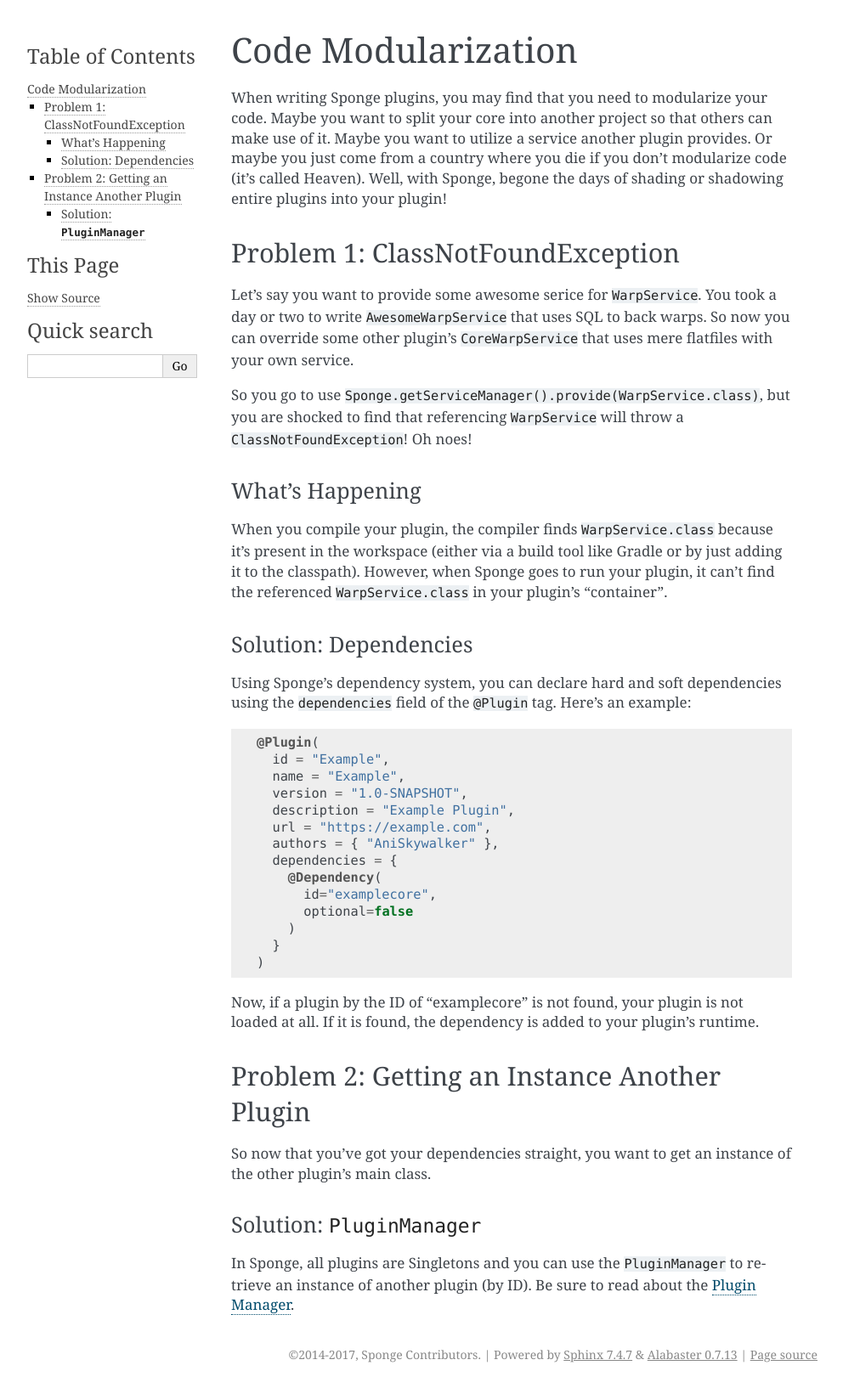
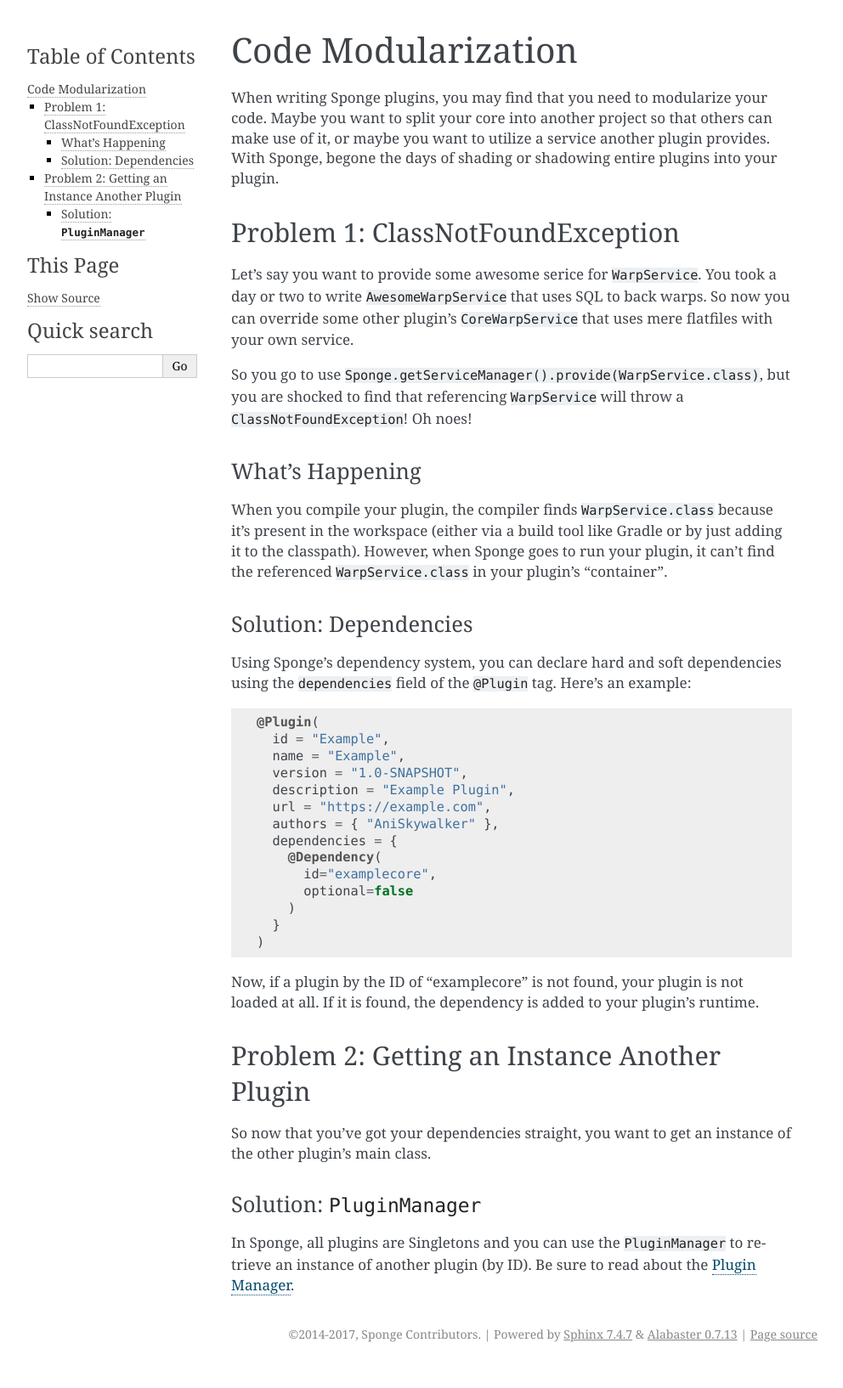
Before and after one commit to SpongePowered/SpongeDocs, a Sphinx documentation site: the page built from source/plugin/modularization.rst, in a window 1280 px wide. Shown: the whole page at 85% size, without its empty margins (148-1140 px from the left). Built offline with Sphinx 7.4.7, drawn with Linux system fonts in a browser that asks for light colours; pages that are not in the unit, such as notebooks, are missing from menus; after the commit the page ends 1610 px from its top, so only the background shows below that.

```diff
--- a/source/plugin/modularization.rst
+++ b/source/plugin/modularization.rst
@@ -3,9 +3,8 @@ Code Modularization
 ===================
 
 When writing Sponge plugins, you may find that you need to modularize your code. Maybe you want to split your core into
-another project so that others can make use of it. Maybe you want to utilize a service another plugin provides. Or maybe
-you just come from a country where you die if you don't modularize code (it's called Heaven). Well, with Sponge, begone
-the days of shading or shadowing entire plugins into your plugin!
+another project so that others can make use of it, or maybe you want to utilize a service another plugin provides. With
+Sponge, begone the days of shading or shadowing entire plugins into your plugin.
 
 Problem 1: ClassNotFoundException
 =================================
```
